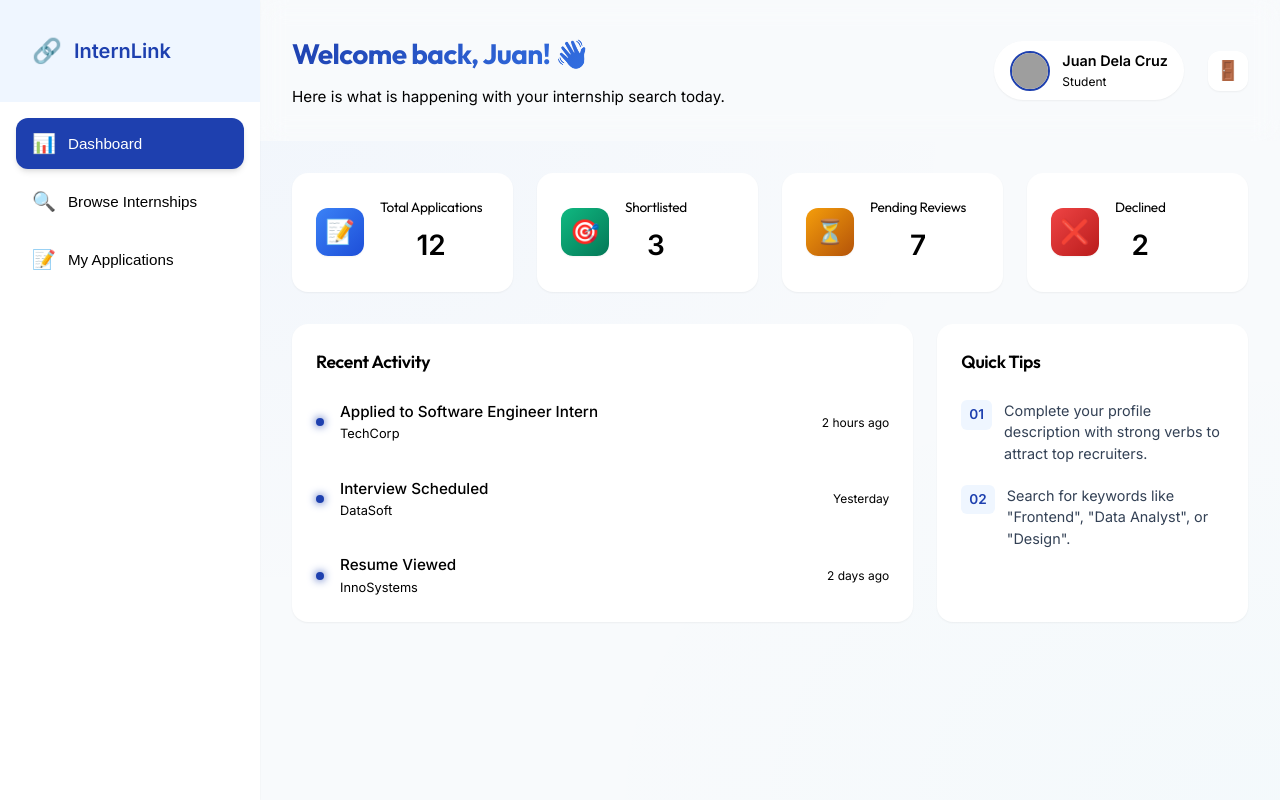
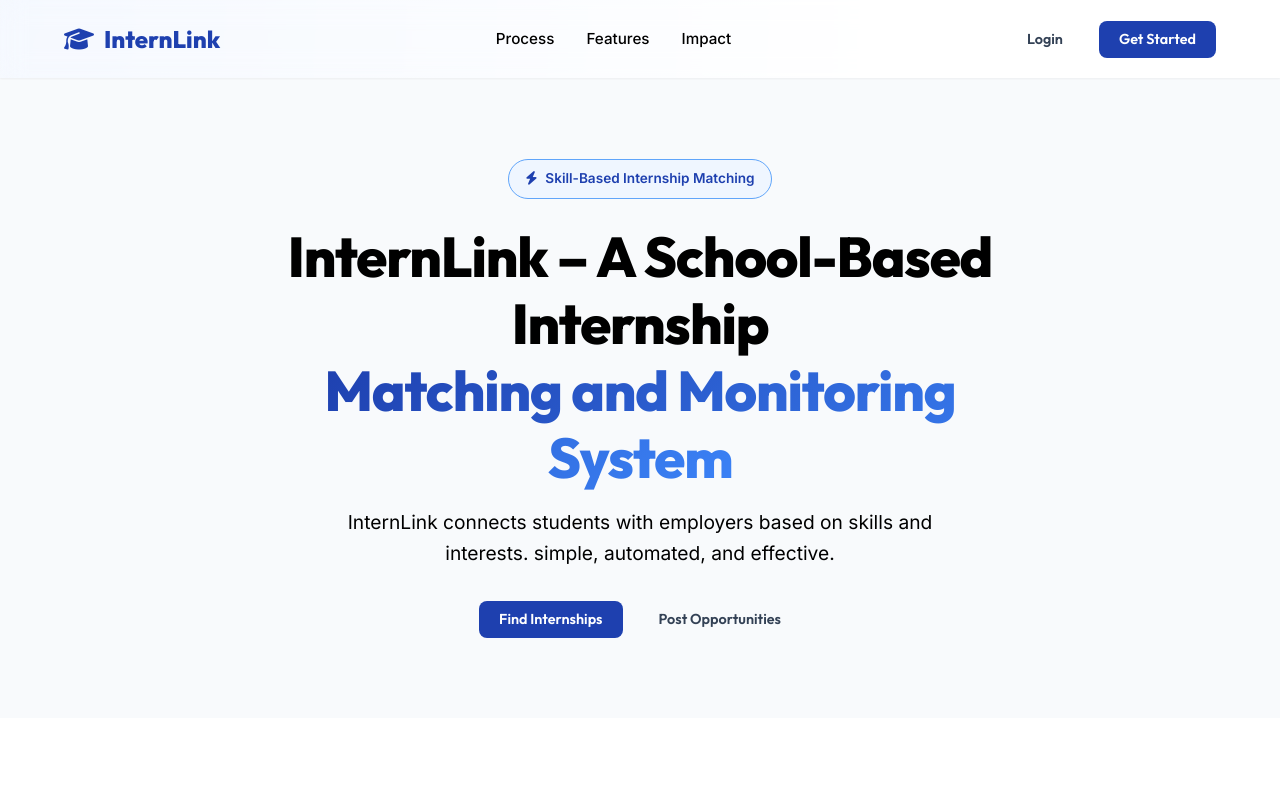
Before and after one commit to StevenBartolome/InternLink, a React (Create React App) app: page / in a window 1280 px wide. Shown: the top 800 px of the page. Built offline with nearby package versions, Linux system fonts and the light colour scheme; grey boxes are pictures that could not be loaded.

Commit message:
change logout icon

```diff
--- a/src/App.js
+++ b/src/App.js
@@ -6,7 +6,8 @@ import Register from './screens/Register/Register';
 import StudentDashboard from './screens/StudentDashboard/StudentDashboard';
 
 function App() {
-  const [view, setView] = useState('studentDashboard');
+  const [view, setView] = useState('landing');
+
 
   return (
     <div className="App">
--- a/src/screens/StudentDashboard/StudentDashboard.jsx
+++ b/src/screens/StudentDashboard/StudentDashboard.jsx
@@ -47,8 +47,14 @@ const StudentDashboard = ({ onNavigate }) => {
               </div>
             </div>
             <button className="logout-icon-btn" onClick={() => onNavigate('landing')} title="Logout">
-              🚪
+              <svg xmlns="http://www.w3.org/2000/svg" width="18" height="18" viewBox="0 0 24 24" fill="none" stroke="#ef4444" strokeWidth="2" strokeLinecap="round" strokeLinejoin="round">
+                <path d="M9 21H5a2 2 0 0 1-2-2V5a2 2 0 0 1 2-2h4" />
+                <polyline points="16 17 21 12 16 7" />
+                <line x1="21" y1="12" x2="9" y2="12" />
+              </svg>
+
             </button>
+
           </div>
 
         </header>
--- a/src/screens/StudentDashboard/components/Sidebar.jsx
+++ b/src/screens/StudentDashboard/components/Sidebar.jsx
@@ -11,7 +11,10 @@ const Sidebar = ({ activeTab, setActiveTab, onLogout }) => {
   return (
     <div className="sidebar">
       <div className="sidebar-logo">
-        <div className="logo-icon">🔗</div>
+        <div className="logo-icon">
+          <i className="fa-solid fa-graduation-cap"></i>
+        </div>
+
         <span className="logo-text">InternLink</span>
       </div>
 
```
